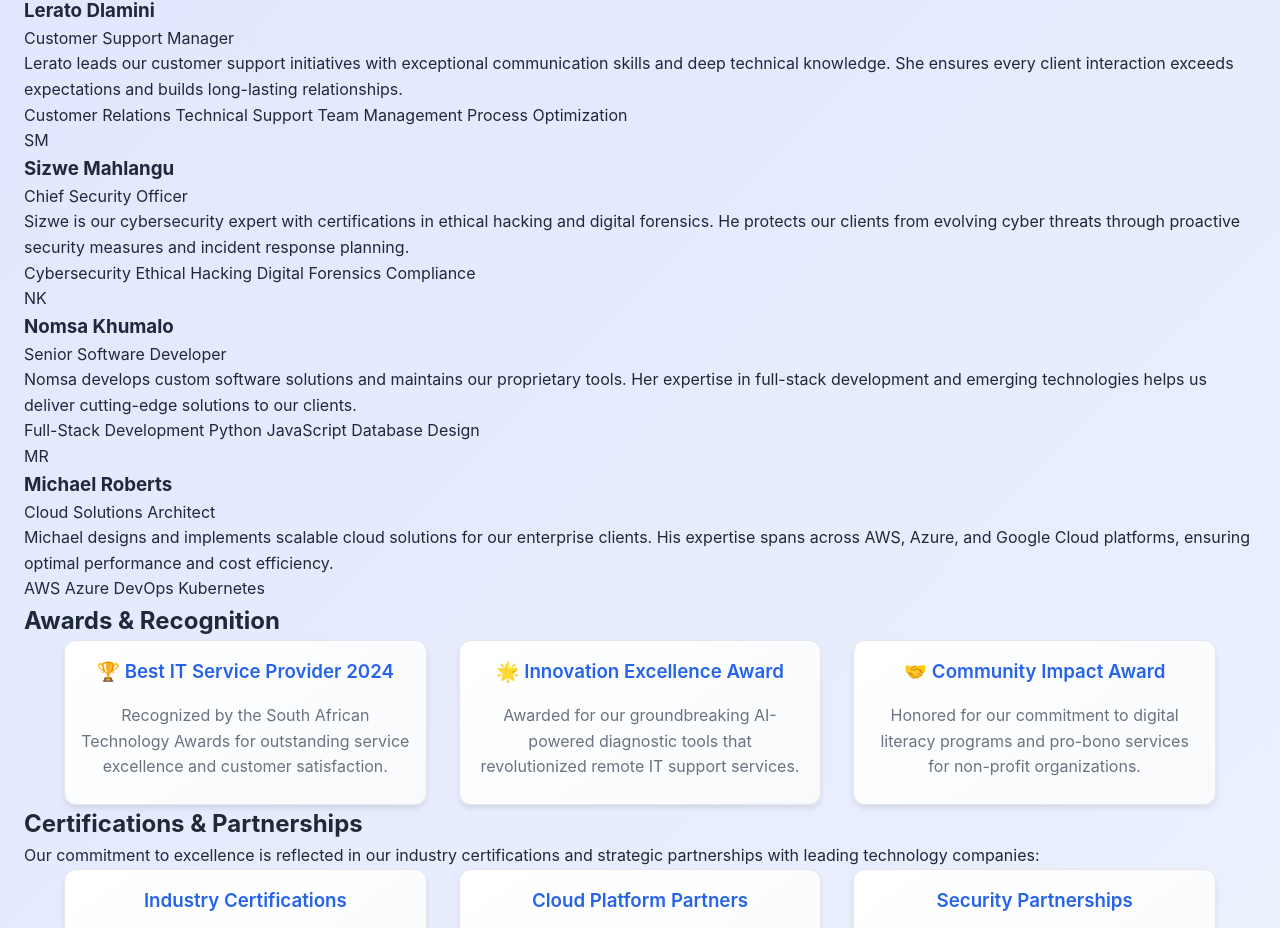
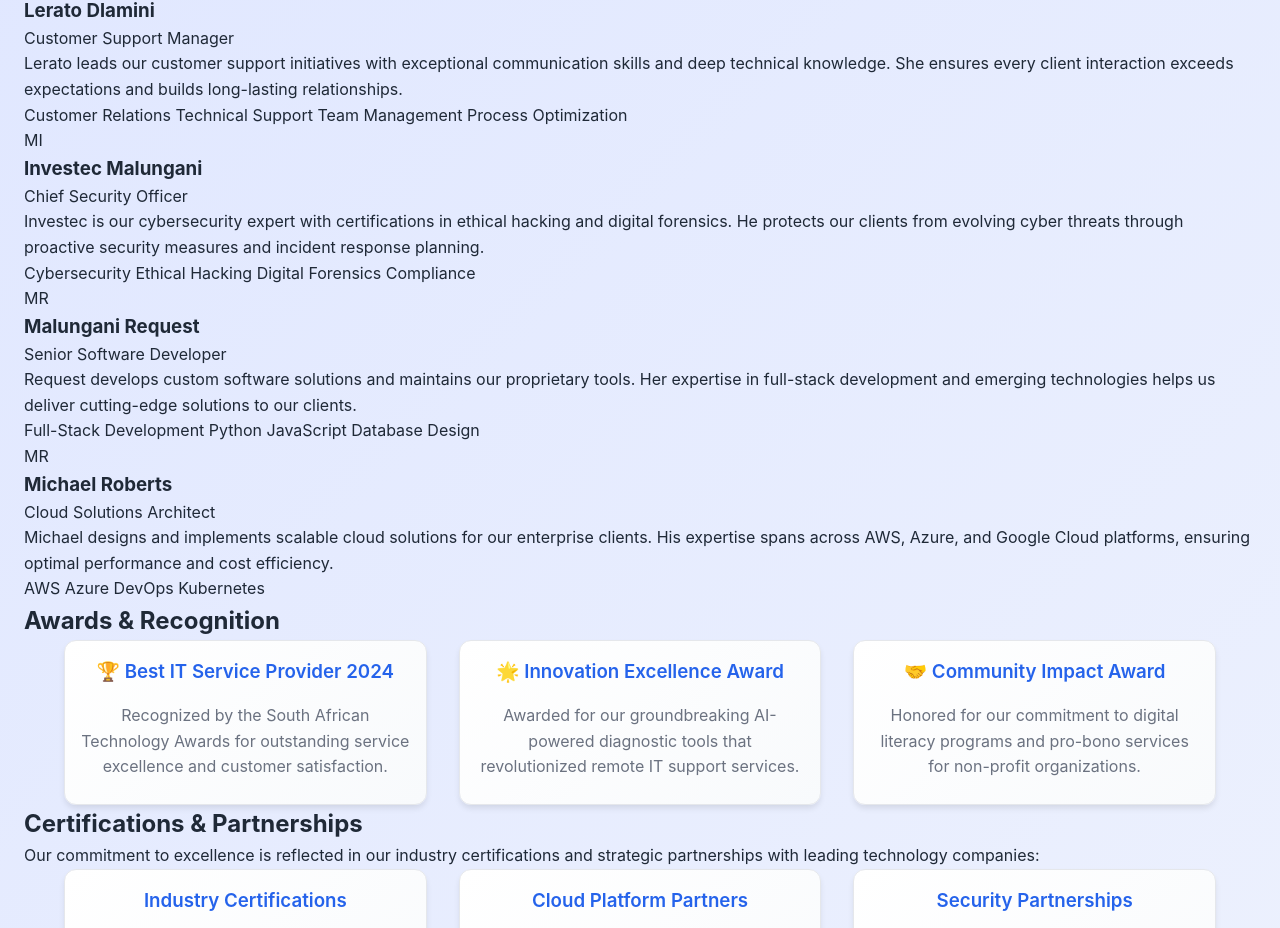
Before and after one commit to nhlavutelorequest/web-dev-part, a plain HTML site: page about.html in a window 1280 px wide. Shown: the part 2478-3406 px from the top of the page. Drawn offline with Linux system fonts and the light colour scheme; files that its build step writes are made by us from their sources.

```diff
--- a/about.html
+++ b/about.html
@@ -319,11 +319,11 @@
             </div>
 
             <div class="team-member">
-              <div class="team-avatar">SM</div>
-              <h3 class="team-name">Sizwe Mahlangu</h3>
+              <div class="team-avatar">MI</div>
+              <h3 class="team-name">Investec Malungani</h3>
               <p class="team-role">Chief Security Officer</p>
               <p class="team-bio">
-                Sizwe is our cybersecurity expert with certifications in ethical
+                Investec is our cybersecurity expert with certifications in ethical
                 hacking and digital forensics. He protects our clients from
                 evolving cyber threats through proactive security measures and
                 incident response planning.
@@ -337,11 +337,11 @@
             </div>
 
             <div class="team-member">
-              <div class="team-avatar">NK</div>
-              <h3 class="team-name">Nomsa Khumalo</h3>
+              <div class="team-avatar">MR</div>
+              <h3 class="team-name">Malungani Request</h3>
               <p class="team-role">Senior Software Developer</p>
               <p class="team-bio">
-                Nomsa develops custom software solutions and maintains our
+                Request develops custom software solutions and maintains our
                 proprietary tools. Her expertise in full-stack development and
                 emerging technologies helps us deliver cutting-edge solutions to
                 our clients.
```
